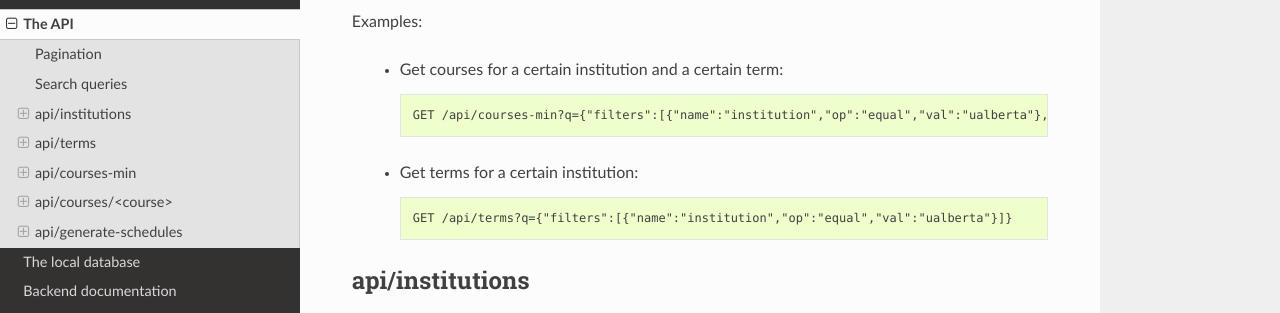
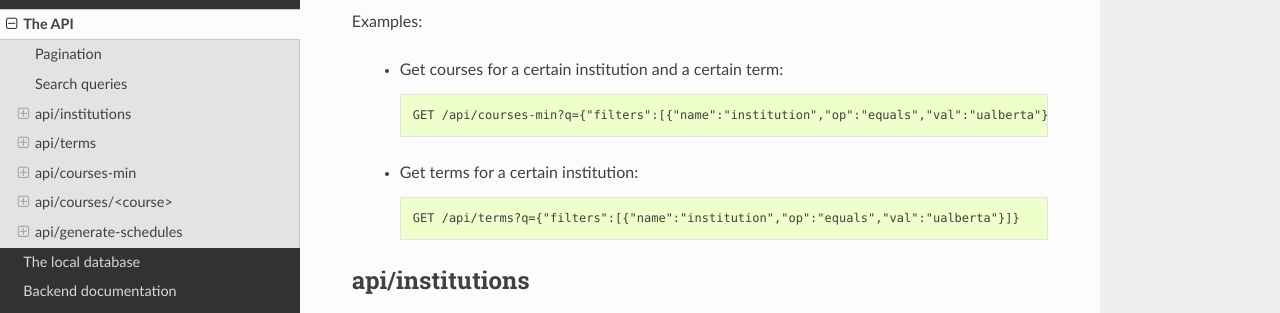
Before and after one commit to ahoskins/Winston, a Sphinx documentation site: the page built from docs/the-api.rst, in a window 1280 px wide and 900 px high, scrolled down 1146 px. Shown: the part 152-465 px from the top of the window. Built offline with Sphinx 7.4.7 and the Read the Docs theme 2.0.0, drawn with Linux system fonts in a browser that asks for light colours.

Commit message:
docs(fix): replaced "equal" with "equals" for operator name

```diff
--- a/docs/the-api.rst
+++ b/docs/the-api.rst
@@ -55,11 +55,11 @@ Examples:
 
  * Get courses for a certain institution and a certain term::
 
-	 GET /api/courses-min?q={"filters":[{"name":"institution","op":"equal","val":"ualberta"},{"name":"term","op":"equal","val":"1490"}]}
+	 GET /api/courses-min?q={"filters":[{"name":"institution","op":"equals","val":"ualberta"},{"name":"term","op":"equal","val":"1490"}]}
 
  * Get terms for a certain institution::
 
- 	 GET /api/terms?q={"filters":[{"name":"institution","op":"equal","val":"ualberta"}]}
+ 	 GET /api/terms?q={"filters":[{"name":"institution","op":"equals","val":"ualberta"}]}
 
 
 .. _api-institutions
```
